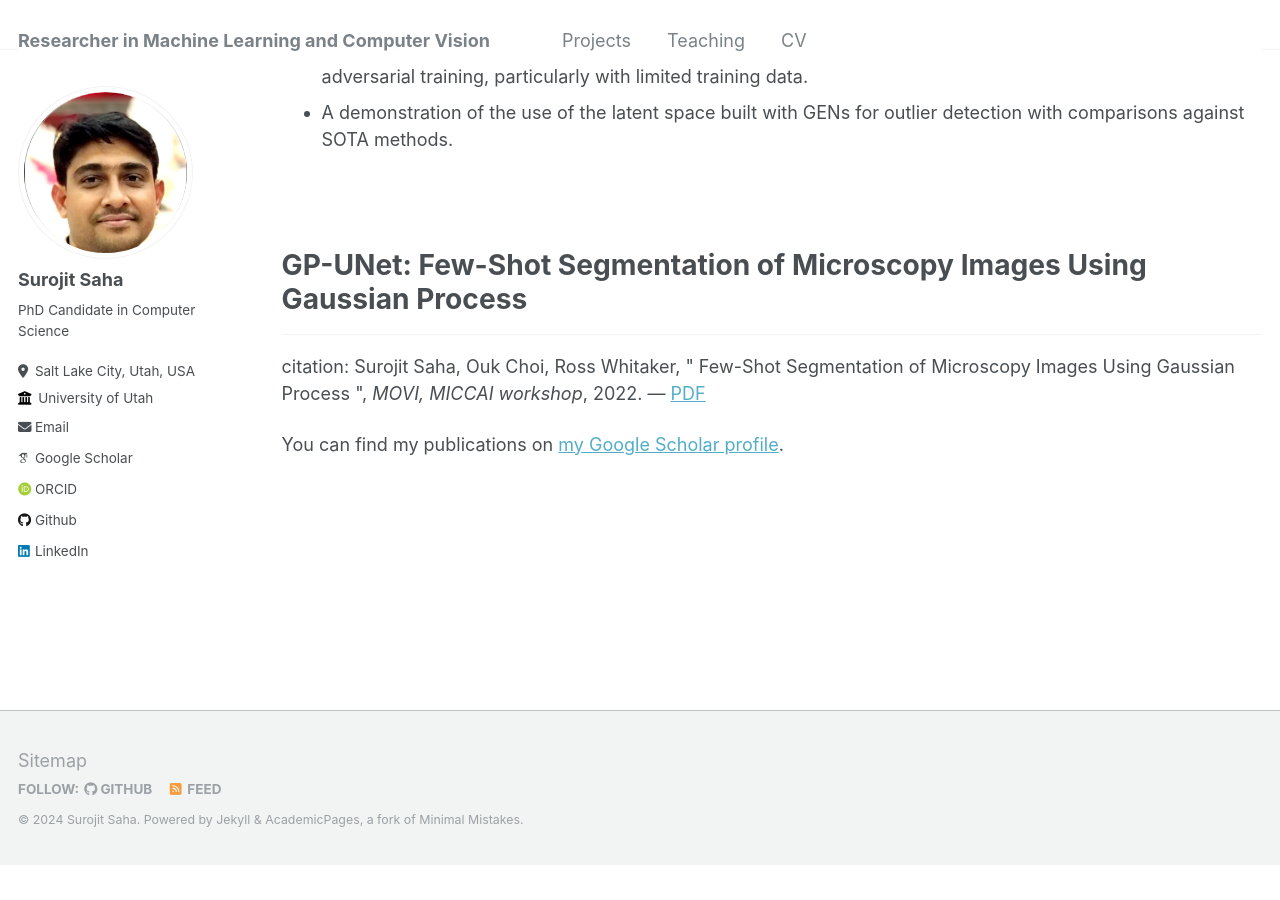
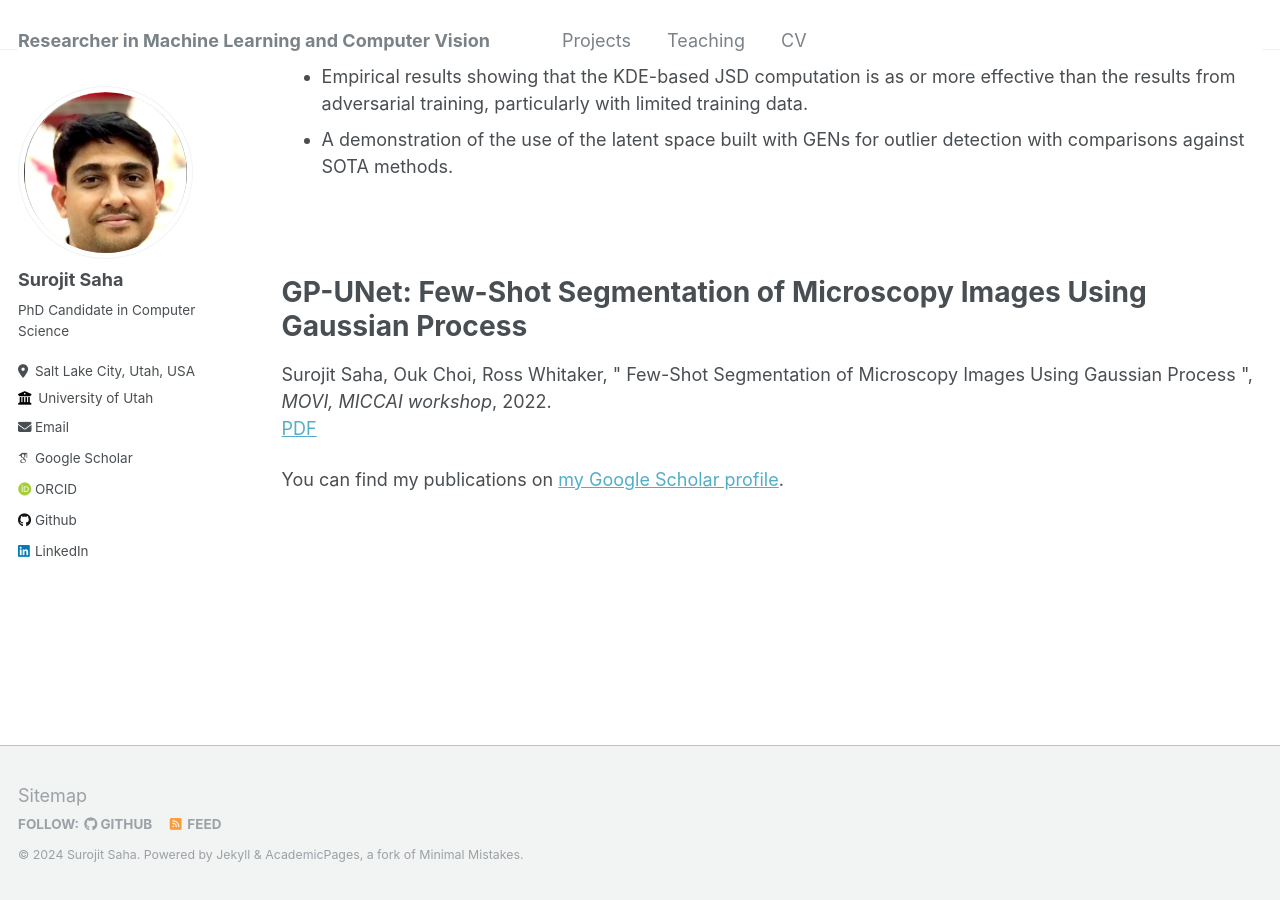
Before and after one commit to Surojit-Utah/Surojit-Utah.github.io, a Jekyll site: the page built from _pages/publications.md, in a window 1280 px wide and 900 px high, scrolled down 2364 px. Built offline with Jekyll 4.4.1, drawn with Linux system fonts in a browser that asks for light colours; some web fonts are replaced; before the commit the page ends 3229 px from its top, so only the background shows below that.

Commit message:
Update publications.md

```diff
--- a/_pages/publications.md
+++ b/_pages/publications.md
@@ -46,6 +46,7 @@ author_profile: true
 <br />
 # Multi-task Training as Regularization Strategy for Seismic Image Segmentation
 <b>Surojit Saha</b>, Wasim Gazi, Rehman Mohammed, Thomas Rapstine, Hayden Powers, and Ross Whitaker, &quot; Multi-task Training as Regularization Strategy for Seismic Image Segmentation&quot;, <i>IEEE GEOSCIENCE AND REMOTE SENSING LETTERS</i>, 2023.
+<br />
 [PDF](http://surojit-utah.github.io/files/Multitask.pdf "PDF")
 * Defining/proposing domain-specific, self-supervised auxiliary tasks for regularizing deep neural networks designed to segment channels in seismic images.
 * Analysis and demonstration of the efficacy of the proposed multi-task learning for segmentation of channels.
@@ -66,9 +67,8 @@ author_profile: true
 <br />
 <br />
 # GP-UNet: Few-Shot Segmentation of Microscopy Images Using Gaussian Process
----
-citation: Surojit Saha, Ouk Choi, Ross Whitaker, &quot; Few-Shot Segmentation of Microscopy Images Using Gaussian Process &quot;, <i>MOVI, MICCAI workshop</i>, 2022.
----
+Surojit Saha, Ouk Choi, Ross Whitaker, &quot; Few-Shot Segmentation of Microscopy Images Using Gaussian Process &quot;, <i>MOVI, MICCAI workshop</i>, 2022.
+<br />
 [PDF](http://surojit-utah.github.io/files/GPUNet.pdf "PDF")
 
 {% if site.author.googlescholar %}
```
